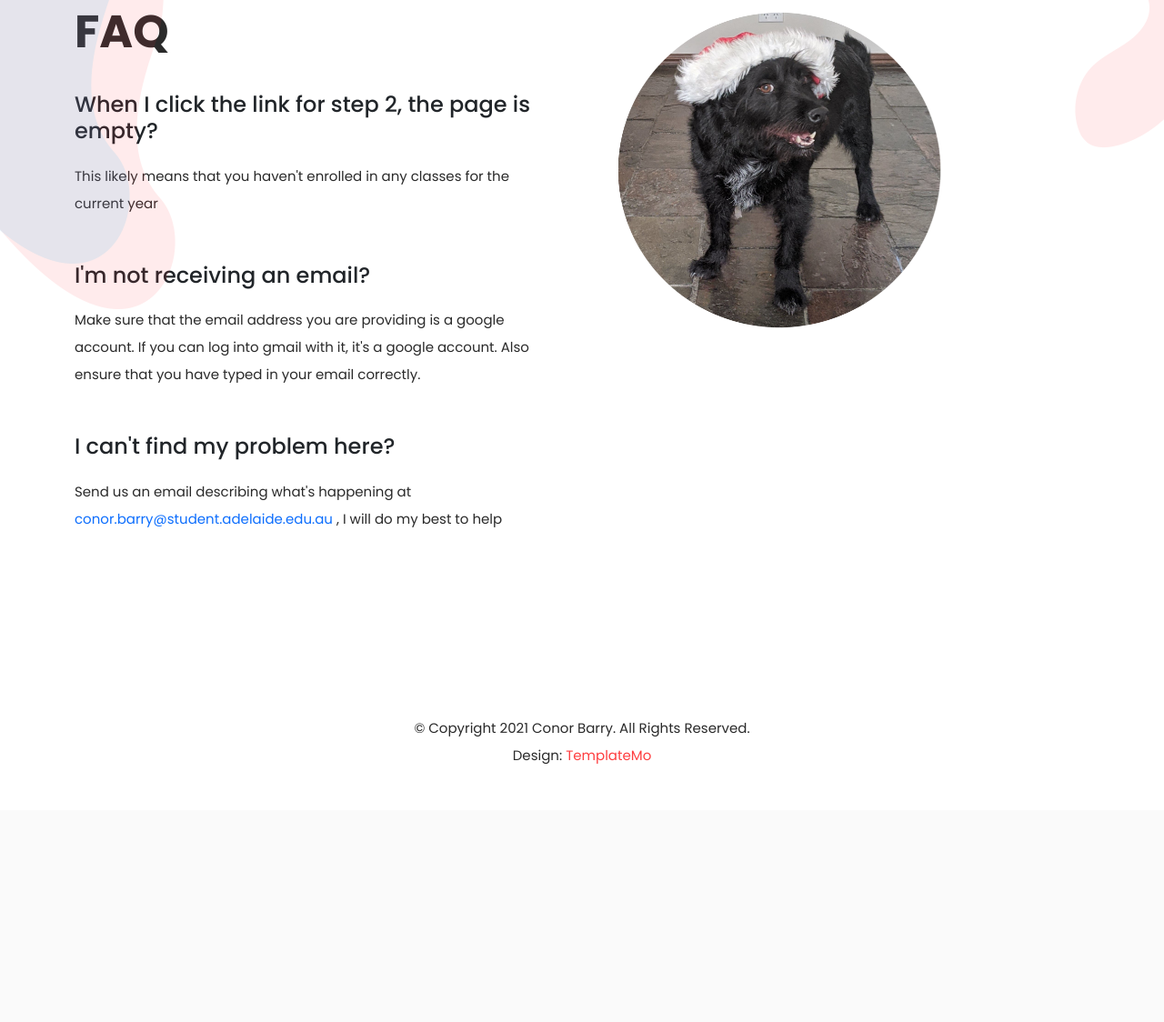
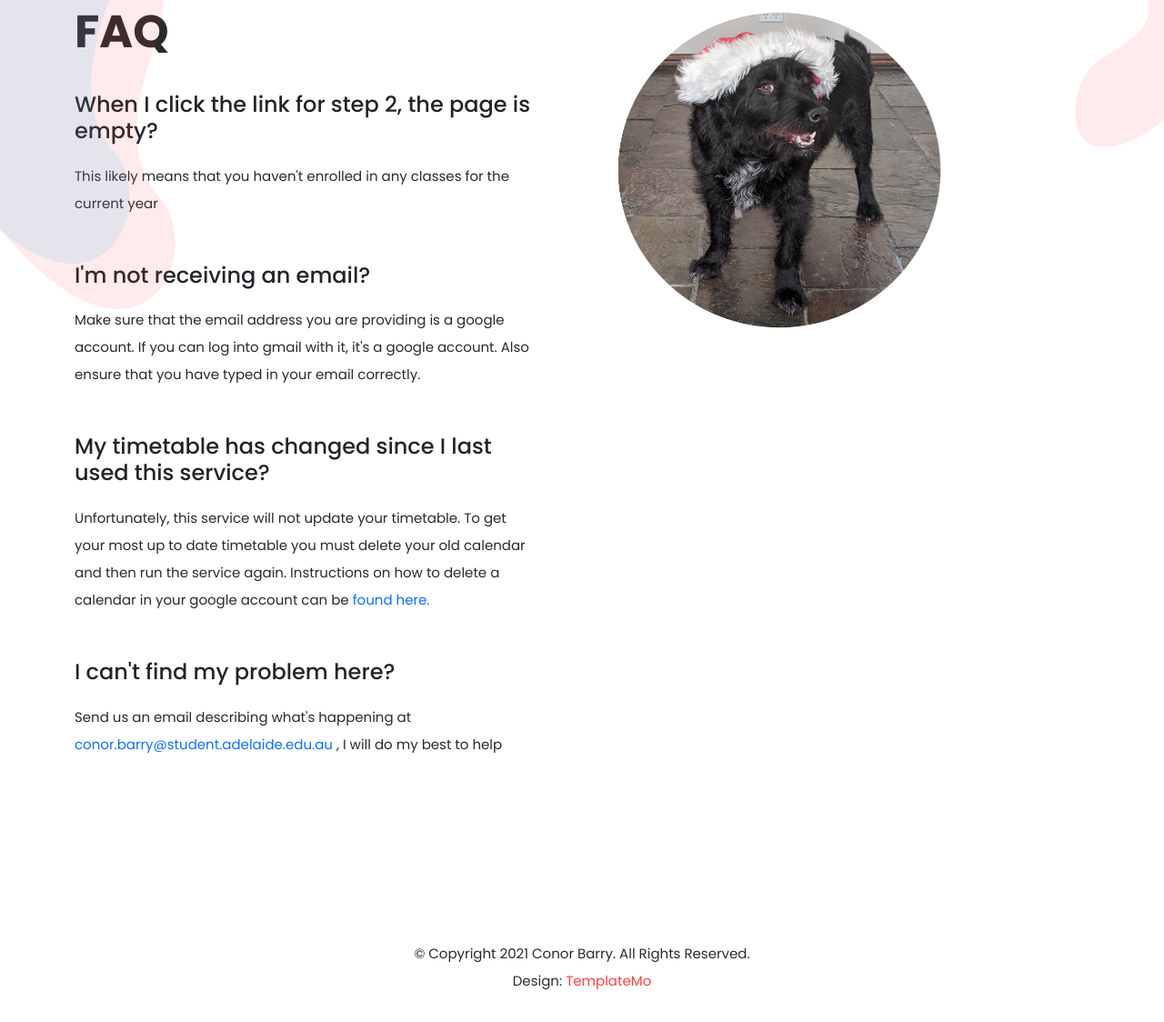
Before and after one commit to HortatioPistachio/UniTimetable, a Django app: page /faq/ in a window 1280 px wide. Shown: the part 227-1351 px from the top of the page at 91% size. Before the commit the page ends 1067 px from the top, so only its background shows below. Run offline with Django 3.2, Linux system fonts and the light colour scheme; some libraries are stand-ins or nearby versions.

Commit message:
added more FAQ

```diff
--- a/mysite/blog/templates/blog/faq.html
+++ b/mysite/blog/templates/blog/faq.html
@@ -25,6 +25,15 @@
                   Make sure that the email address you are providing is a google account. If you can log into gmail with it,
                    it's a google account. Also ensure that you have typed in your email correctly.
                   </p>
+              </div>
+
+              <div class="section-heading">
+                <h4>My timetable has changed since I last used this service?</h4>
+                <P>
+                  Unfortunately, this service will not update your timetable. To get your most up to date timetable you must delete your
+                  old calendar and then run the service again. Instructions on how to delete a calendar in your google account can be
+                  <a href="https://support.google.com/calendar/answer/37188?co=GENIE.Platform%3DDesktop&hl=en#zippy=%2Cremove-a-calendar-from-your-list-permanently">found here.</a>
+                </P>
               </div>
 
 
--- a/mysite/blog/templates/blog/index.html
+++ b/mysite/blog/templates/blog/index.html
@@ -12,7 +12,7 @@
             <div class="col-lg-6 align-self-center">
               <div class="left-content header-text wow fadeInLeft" data-wow-duration="1s" data-wow-delay="1s">
                 <h2>Hey,</h2>
-                <p>this is the website with the timetable converter, thought i should add a home page, still making the site so its a lil rusty</p>
+                <p>This is the website with the timetable converter, thought I should add a home page. The website is still under development so there may be some dead links.</p>
 
               </div>
             </div>
--- a/mysite/blog/templates/blog/timetable.html
+++ b/mysite/blog/templates/blog/timetable.html
@@ -13,7 +13,7 @@
               <div class="left-content header-text wow fadeInLeft" data-wow-duration="1s" data-wow-delay="1s">
                 <h2>Welcome to the UofA Timetable converter</h2>
                 <p>This web app takes your Uni timetable and puts it into your google calendar. During the process,
-                  the only data collected is the timetable that gets shared with you. All passwords are entered into the Universities system.
+                  the only data collected is the timetable that gets shared with you. All passwords are entered into the University's system.
                   You can check this by looking at the URL, if it ends with "adelaide.edu.au" the university owns it. The code is open source
                    and more can be found in the <a href="/about">about tab</a>
                 </p>
@@ -43,7 +43,8 @@
             </div>
               <form id='contact' method="POST"> {% csrf_token %}
                 <h4>Email</h4>
-                <p> This is the email address the calendar will be sent to. It must be a google account. I suggest using your university email address</p>
+                <p> This is the email address the calendar will be sent to. It must be a google account.
+                  <br> I suggest using your university email address.</p>
                 {{ form.email }}
                 <h4>Timetable Data</h4>
                 <p> This is the data you got from step 2</p>
```
